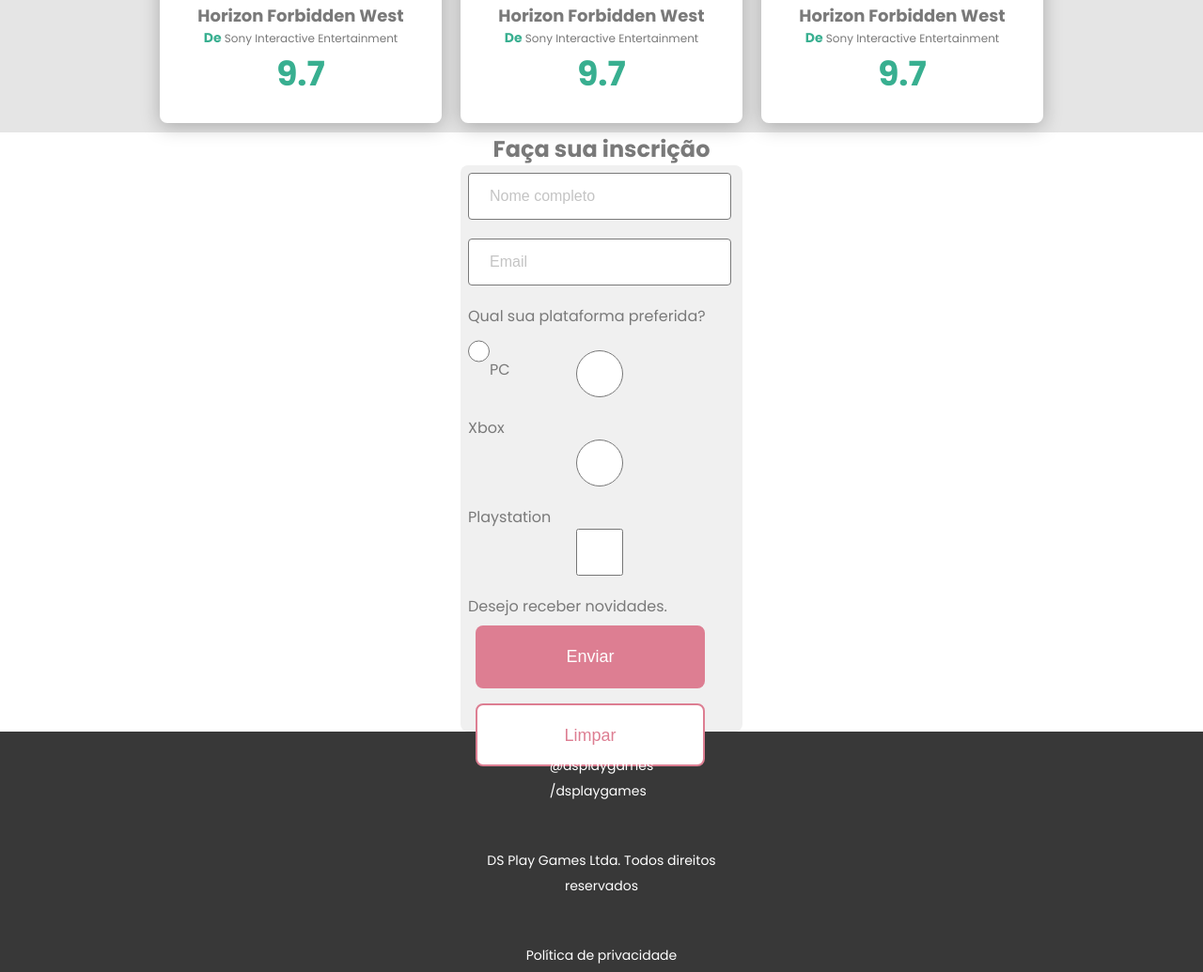
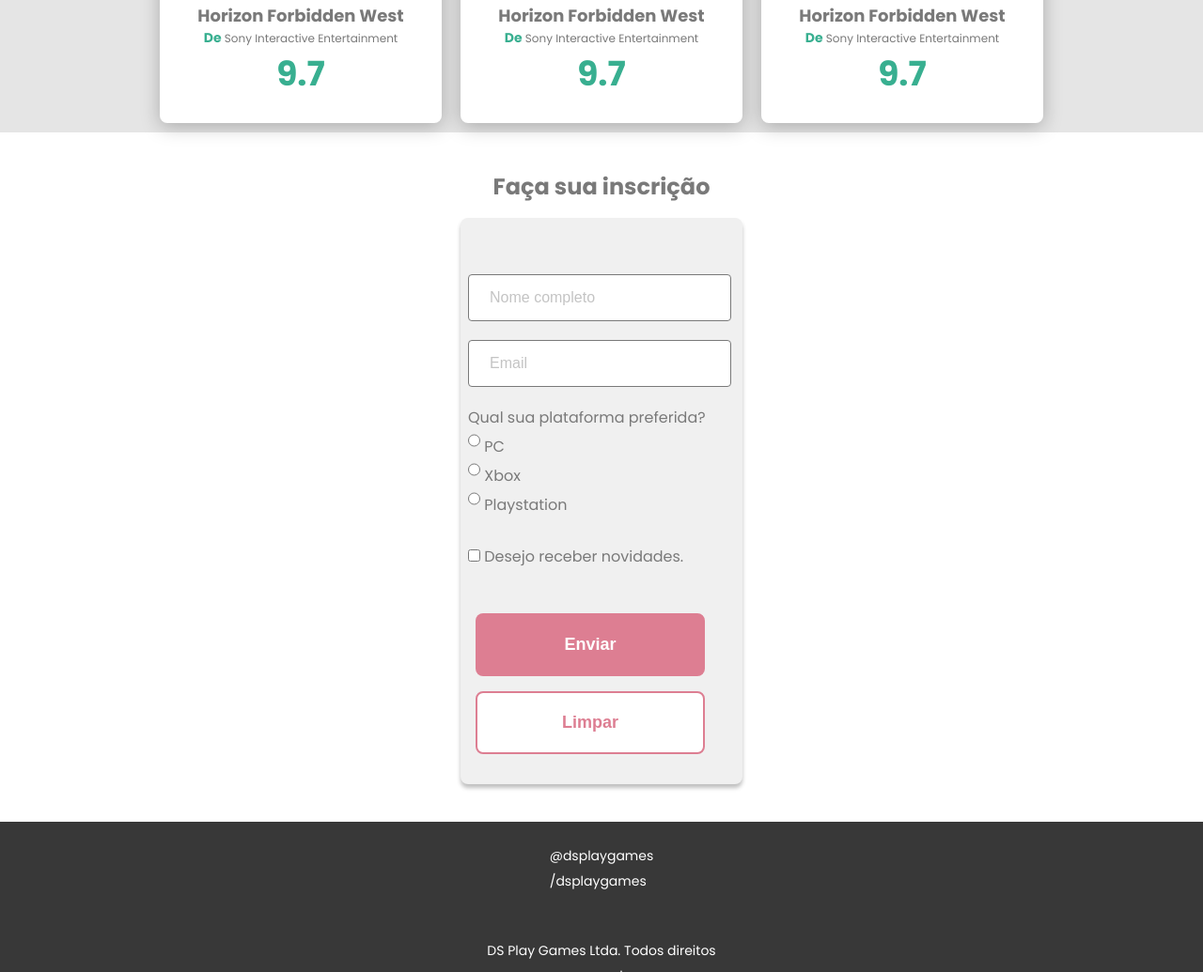
Before and after one commit to eldiocastilho/eldiocastilho-ds-desafio-dsplaygames, a plain HTML site: page index.html in a window 1280 px wide. Shown: the part 1058-2093 px from the top of the page at 94% size. Drawn offline with Linux system fonts and the light colour scheme.

Commit message:
Update CSS - Card Sign-up

```diff
--- a/css/styles.css
+++ b/css/styles.css
@@ -192,12 +192,13 @@ body {
   font-weight: 700;
   font-size: 24px;
   text-align: center;
+
+  margin-top: 40px;
 }
 .sign_up-container {
   width: 100%;
   max-width: 300px;
   margin: 0 auto;
-
   color: var(--text-gray);
 }
 
@@ -209,8 +210,25 @@ body {
   width: 100%;
   max-width: 790px;
   height: 603px;
+
+  margin-top: 16px;
+  margin-bottom: 40px;
+
+  box-shadow: 0px 4px 4px rgba(0, 0, 0, 0.25);
 }
-.form-card form input {
+#ctrl_name {
+  height: 50px;
+  width: 280px;
+
+  margin-top: 52px;
+  margin-bottom: 20px;
+  border-radius: 4px;
+  padding: 22px;
+
+  font-size: 16px;
+  border: 1px solid var(--text-gray);
+}
+#ctrl_email {
   height: 50px;
   width: 280px;
 
@@ -221,17 +239,27 @@ body {
   font-size: 16px;
   border: 1px solid var(--text-gray);
 }
+
 .form-card form input::placeholder {
   color: var(--placeholder_light_gray);
 }
 
+
+
+
+/*
 #cltr_platform_1 {
   width: 23px;
 
 }
+
 #cltr_platform_1 input {
   height: 24px;
+  color: black;
 }
+*/
+
+
 
 .ctrl-radio {
   display: flex;
@@ -240,14 +268,28 @@ body {
 
   width: 253px;
 }
+
+.ctrl-radio input {
+  height: 24px;
+}
+/*
 .ctrl-radio-1 {
   display: flex;
-  align-items: baseline;
-  align-content: center;
+  align-items: center;
 
   width: 253px;
   height: 24px;
 }
+*/
+.radio {
+  height: 24px;
+}
+
+#ctrl_receive_news {
+  margin-top: 35px;
+  margin-bottom: 47px;
+}
+
 
 #btn-send {
   height: 67px;
@@ -258,6 +300,7 @@ body {
   font-size: 18px;
   border: none;
   margin: 8px;
+  font-weight: 700;
 }
 #btn-reset {
   height: 67px;
@@ -268,7 +311,18 @@ body {
   font-size: 18px;
   border: 2px solid var(--color-red);
   margin: 8px;
+  font-weight: 700;
 }
+
+
+
+
+
+
+
+
+
+
 footer {
   margin: 0;
   height: 302px;
--- a/index.html
+++ b/index.html
@@ -109,7 +109,6 @@
               <p id="score">9.7</p>
             </div>
           </div>
-
         </div>
       </section>
 
@@ -137,9 +136,11 @@
                 />
               </div>
               <div>
-                <label for="ctrl_platform">Qual sua plataforma preferida?</label>
+                <label for="ctrl_platform"
+                  >Qual sua plataforma preferida?</label
+                >
                 <div class="ctrl-radio">
-                  <div class="ctrl-radio-1">
+                  <div>
                     <input type="radio" name="platform" id="cltr_platform_1" />
                     <label for="cltr_platform_1">PC</label>
                   </div>
@@ -166,7 +167,6 @@
             </form>
           </div>
         </div>
-
       </section>
     </main>
     <footer>
```
